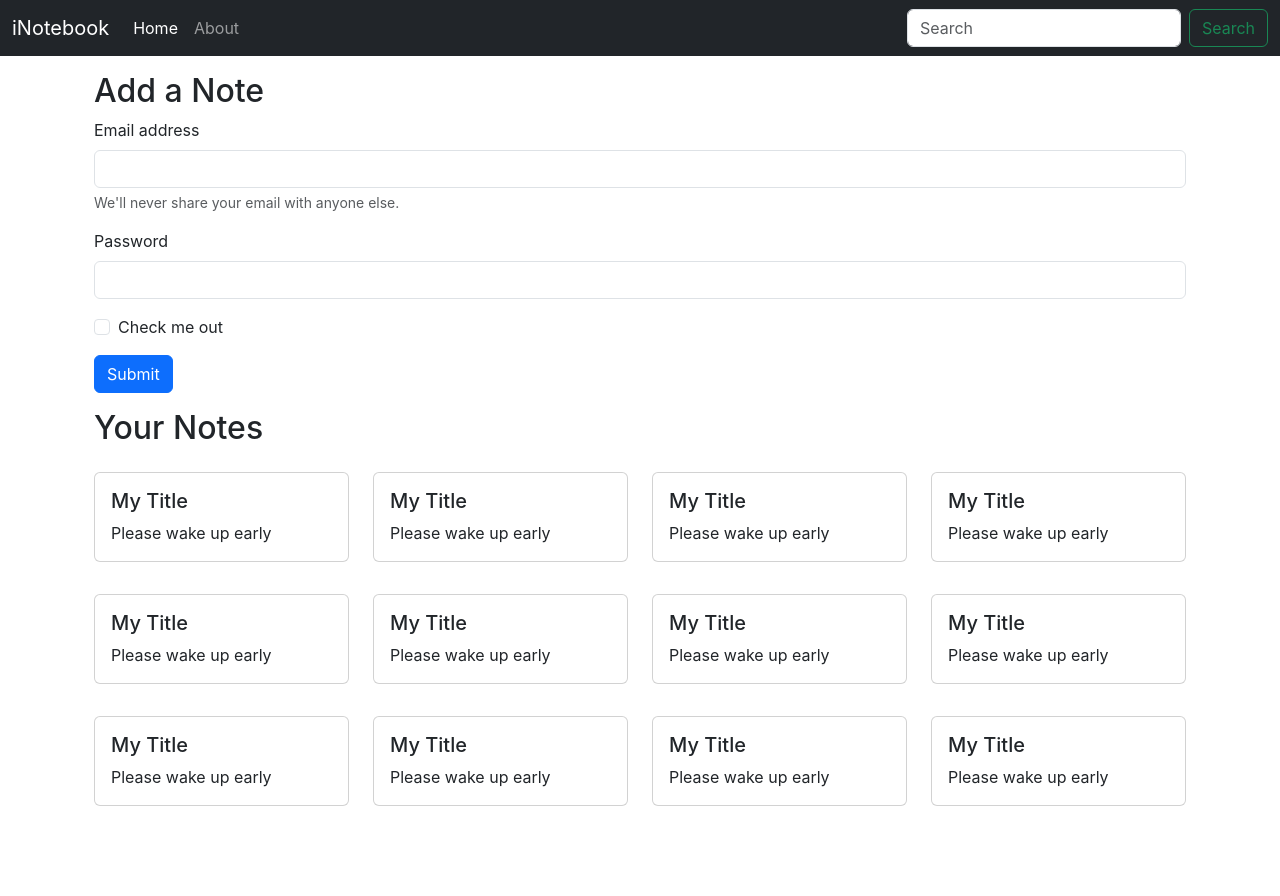
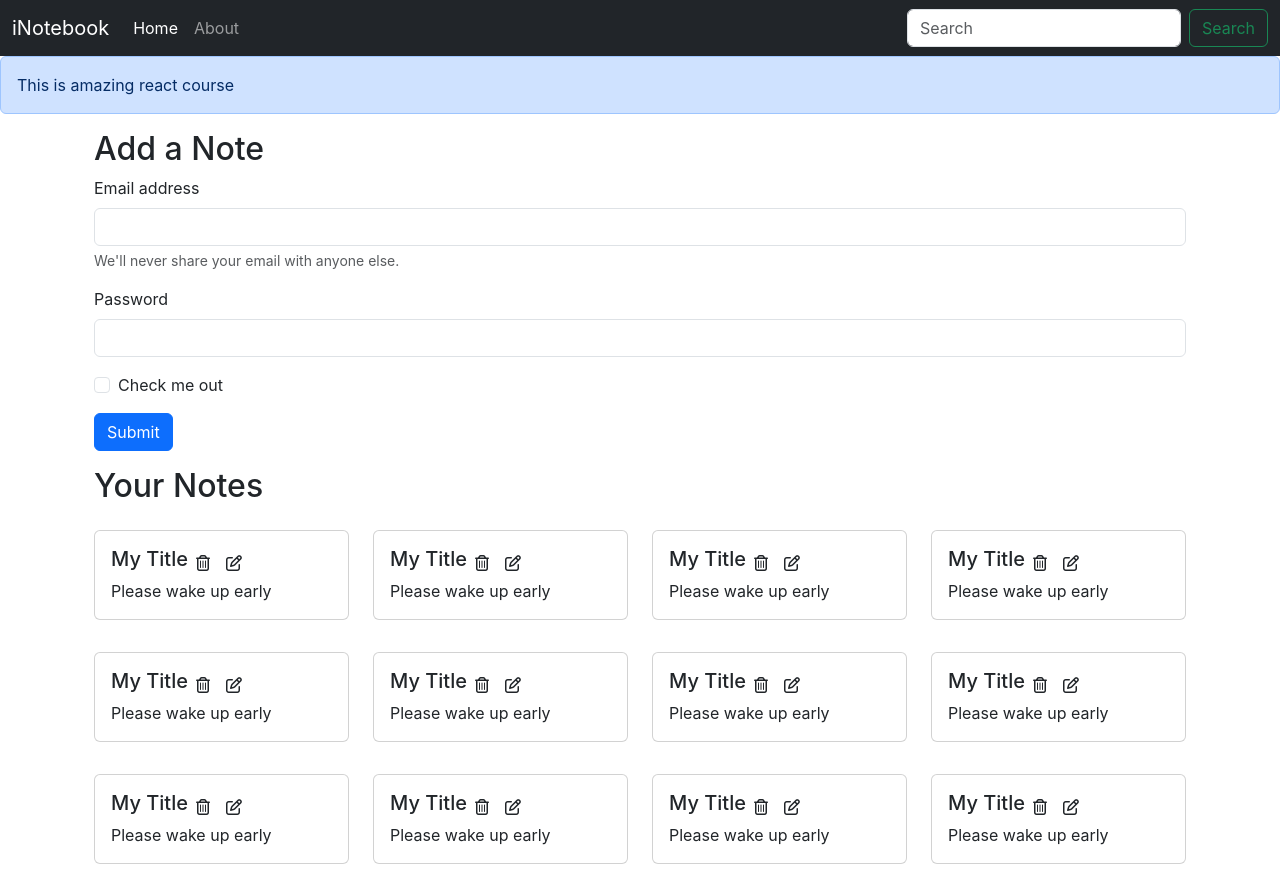
Before and after one commit to Roshan-Kumar01/iNotebook, a React (Create React App) app: page / in a window 1280 px wide. Before the commit the page ends 838 px from the top, so only its background shows below. Built offline with nearby package versions, Linux system fonts and the light colour scheme.

Commit message:
added delete and edit icon and created Alert.js

```diff
--- a/public/index.html
+++ b/public/index.html
@@ -30,6 +30,7 @@
   <body>
     <noscript>You need to enable JavaScript to run this app.</noscript>
     <div id="root"></div>
+    <script src="https://kit.fontawesome.com/4ac513f7b6.js" crossorigin="anonymous"></script>
     <!--
       This HTML file is a template.
       If you open it directly in the browser, you will see an empty page.
--- a/src/App.js
+++ b/src/App.js
@@ -9,6 +9,7 @@ import {
   Routes,
   Route
 } from "react-router-dom";
+import Alert from './components/Alert';
 
 function App() {
   return (
@@ -16,6 +17,7 @@ function App() {
     <NoteState>
     <Router>
       <Navbar/>
+      <Alert message="This is amazing react course"/>
       <div className="container">
       <Routes>
             <Route exact path="/" element={<Home/>}/>
--- /dev/null
+++ b/src/components/Alert.js
@@ -0,0 +1,13 @@
+import React from 'react'
+
+const Alert = (props) => {
+  return (
+    <div>
+        <div class="alert alert-primary" role="alert">
+           {props.message}
+        </div>
+    </div>
+  )
+}
+
+export default Alert
--- a/src/components/Home.js
+++ b/src/components/Home.js
@@ -8,20 +8,20 @@ const Home = () => {
             <div className="container my-3">
                 <h2>Add a Note</h2>
                 <form>
-                    <div class="mb-3">
-                        <label for="exampleInputEmail1" class="form-label">Email address</label>
-                        <input type="email" class="form-control" id="exampleInputEmail1" aria-describedby="emailHelp" />
-                        <div id="emailHelp" class="form-text">We'll never share your email with anyone else.</div>
+                    <div className="mb-3">
+                        <label htmlFor="exampleInputEmail1" className="form-label">Email address</label>
+                        <input type="email" className="form-control" id="exampleInputEmail1" aria-describedby="emailHelp" />
+                        <div id="emailHelp" className="form-text">We'll never share your email with anyone else.</div>
                     </div>
-                    <div class="mb-3">
-                        <label for="exampleInputPassword1" class="form-label">Password</label>
-                        <input type="password" class="form-control" id="exampleInputPassword1" />
+                    <div className="mb-3">
+                        <label htmlFor="exampleInputPassword1" className="form-label">Password</label>
+                        <input type="password" className="form-control" id="exampleInputPassword1" />
                     </div>
-                    <div class="mb-3 form-check">
-                        <input type="checkbox" class="form-check-input" id="exampleCheck1" />
-                        <label class="form-check-label" for="exampleCheck1">Check me out</label>
+                    <div className="mb-3 form-check">
+                        <input type="checkbox" className="form-check-input" id="exampleCheck1" />
+                        <label className="form-check-label" htmlFor="exampleCheck1">Check me out</label>
                     </div>
-                    <button type="submit" class="btn btn-primary">Submit</button>
+                    <button type="submit" className="btn btn-primary">Submit</button>
                 </form>
                 <Notes/>
             </div>
--- a/src/components/Noteitem.js
+++ b/src/components/Noteitem.js
@@ -4,11 +4,15 @@ const Noteitem = (props) => {
     const { note } = props;
     return (
         <div className='col-md-3 my-3'>
-            <div class="card">
+            <div className="card">
 
-                <div class="card-body">
-                    <h5 class="card-title">{note.title}</h5>
-                    <p class="card-text">{note.description}</p>
+                <div className="card-body">
+                    <div className="d-flex align-items-center">
+                    <h5 className="card-title">{note.title}</h5>
+                    <i className="fa-regular fa-trash-can mx-2"></i>
+                    <i className="fa-regular fa-pen-to-square mx-2"></i>
+                    </div>
+                    <p className="card-text">{note.description}</p>
                 </div>
             </div>
         </div>
--- a/src/components/Notes.js
+++ b/src/components/Notes.js
@@ -8,7 +8,7 @@ const Notes = () => {
          <div className="row my-3">
                <h2>Your Notes</h2>
                {notes.map((note)=>{
-                return <Noteitem note={note}/>
+                return <Noteitem key={note._id} note={note}/>
                })}
             </div>
   )
--- a/src/context/notes/NoteState.js
+++ b/src/context/notes/NoteState.js
@@ -24,7 +24,7 @@ const NoteState = (props) => {
             "__v": 0
           },
           {
-            "_id": "652e3f061cf831f9a6acf7aa",
+            "_id": "652e3f061cf831f9a6acf7bb",
             "user": "652e3dad6c9c7e225408f53f",
             "title": "My Title",
             "description": "Please wake up early",
@@ -33,7 +33,7 @@ const NoteState = (props) => {
             "__v": 0
           },
           {
-            "_id": "652e61631f2bac7834e9b2e2",
+            "_id": "652e61631f2bac7834e9b2cc",
             "user": "652e3dad6c9c7e225408f53f",
             "title": "My Title",
             "description": "Please wake up early",
@@ -42,7 +42,7 @@ const NoteState = (props) => {
             "__v": 0
           },
           {
-            "_id": "652e3f061cf831f9a6acf7aa",
+            "_id": "652e3f061cf831f9a6acf7dd",
             "user": "652e3dad6c9c7e225408f53f",
             "title": "My Title",
             "description": "Please wake up early",
@@ -51,7 +51,7 @@ const NoteState = (props) => {
             "__v": 0
           },
           {
-            "_id": "652e61631f2bac7834e9b2e2",
+            "_id": "652e61631f2bac7834e9b2ee",
             "user": "652e3dad6c9c7e225408f53f",
             "title": "My Title",
             "description": "Please wake up early",
@@ -60,7 +60,7 @@ const NoteState = (props) => {
             "__v": 0
           },
           {
-            "_id": "652e3f061cf831f9a6acf7aa",
+            "_id": "652e3f061cf831f9a6acf7ff",
             "user": "652e3dad6c9c7e225408f53f",
             "title": "My Title",
             "description": "Please wake up early",
@@ -69,7 +69,7 @@ const NoteState = (props) => {
             "__v": 0
           },
           {
-            "_id": "652e61631f2bac7834e9b2e2",
+            "_id": "652e61631f2bac7834e9b2gg",
             "user": "652e3dad6c9c7e225408f53f",
             "title": "My Title",
             "description": "Please wake up early",
@@ -77,7 +77,7 @@ const NoteState = (props) => {
             "date": "2023-10-17T10:26:43.475Z",
             "__v": 0
           },{
-            "_id": "652e3f061cf831f9a6acf7aa",
+            "_id": "652e3f061cf831f9a6acf7hh",
             "user": "652e3dad6c9c7e225408f53f",
             "title": "My Title",
             "description": "Please wake up early",
@@ -86,8 +86,8 @@ const NoteState = (props) => {
             "__v": 0
           },
           {
-            "_id": "652e61631f2bac7834e9b2e2",
-            "user": "652e3dad6c9c7e225408f53f",
+            "_id": "652e61631f2bac7834e9b2zz",
+            "user": "652e3dad6c9c7e225408f5ii",
             "title": "My Title",
             "description": "Please wake up early",
             "tag": "personal",
@@ -95,7 +95,7 @@ const NoteState = (props) => {
             "__v": 0
           },
           {
-            "_id": "652e3f061cf831f9a6acf7aa",
+            "_id": "652e3f061cf831f9a6acf7jj",
             "user": "652e3dad6c9c7e225408f53f",
             "title": "My Title",
             "description": "Please wake up early",
@@ -104,7 +104,7 @@ const NoteState = (props) => {
             "__v": 0
           },
           {
-            "_id": "652e61631f2bac7834e9b2e2",
+            "_id": "652e61631f2bac7834e9b2kk",
             "user": "652e3dad6c9c7e225408f53f",
             "title": "My Title",
             "description": "Please wake up early",
--- a/src/index.css
+++ b/src/index.css
@@ -11,3 +11,7 @@ code {
   font-family: source-code-pro, Menlo, Monaco, Consolas, 'Courier New',
     monospace;
 }
+
+i{
+  cursor: pointer;
+}
```
